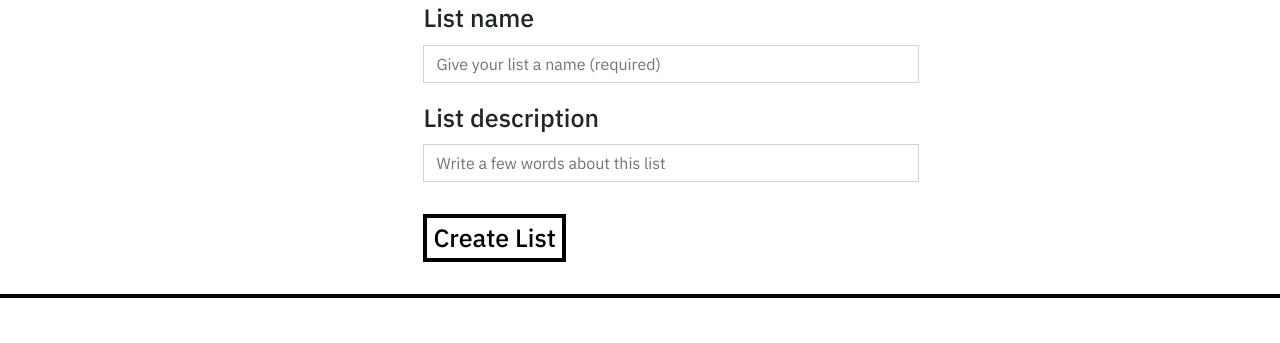
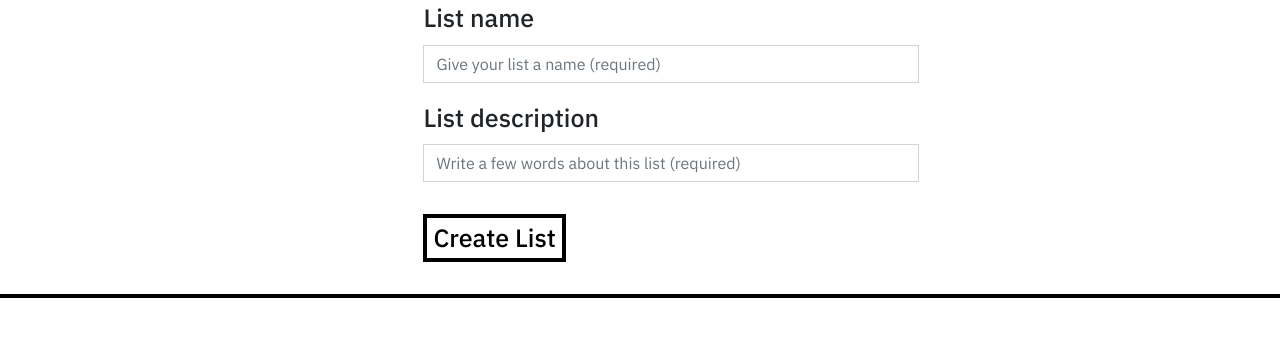
Before and after one commit to trisdauvergne/milestone-project-03, a Flask app: page /newlist in a window 1280 px wide. Shown: the part 164-507 px from the top of the page. Run offline with Flask 2, Linux system fonts and the light colour scheme; data that the repository does not hold is empty; some libraries are stand-ins or nearby versions.

Commit message:
200418 - maint: readme update

```diff
--- a/templates/newlist.html
+++ b/templates/newlist.html
@@ -19,7 +19,7 @@
                     </div>
                     <div class="form-group">
                         <label for="list_description">List description</label>
-                        <input type="text" class="form-control" id="list_description" name="list_description" placeholder="Write a few words about this list" required>
+                        <input type="text" class="form-control" id="list_description" name="list_description" placeholder="Write a few words about this list (required)" required>
                     </div>
                     <button type="submit" class="custom-button">Create List</button>
                 </form>
```
Also changed, not shown: README.md.
